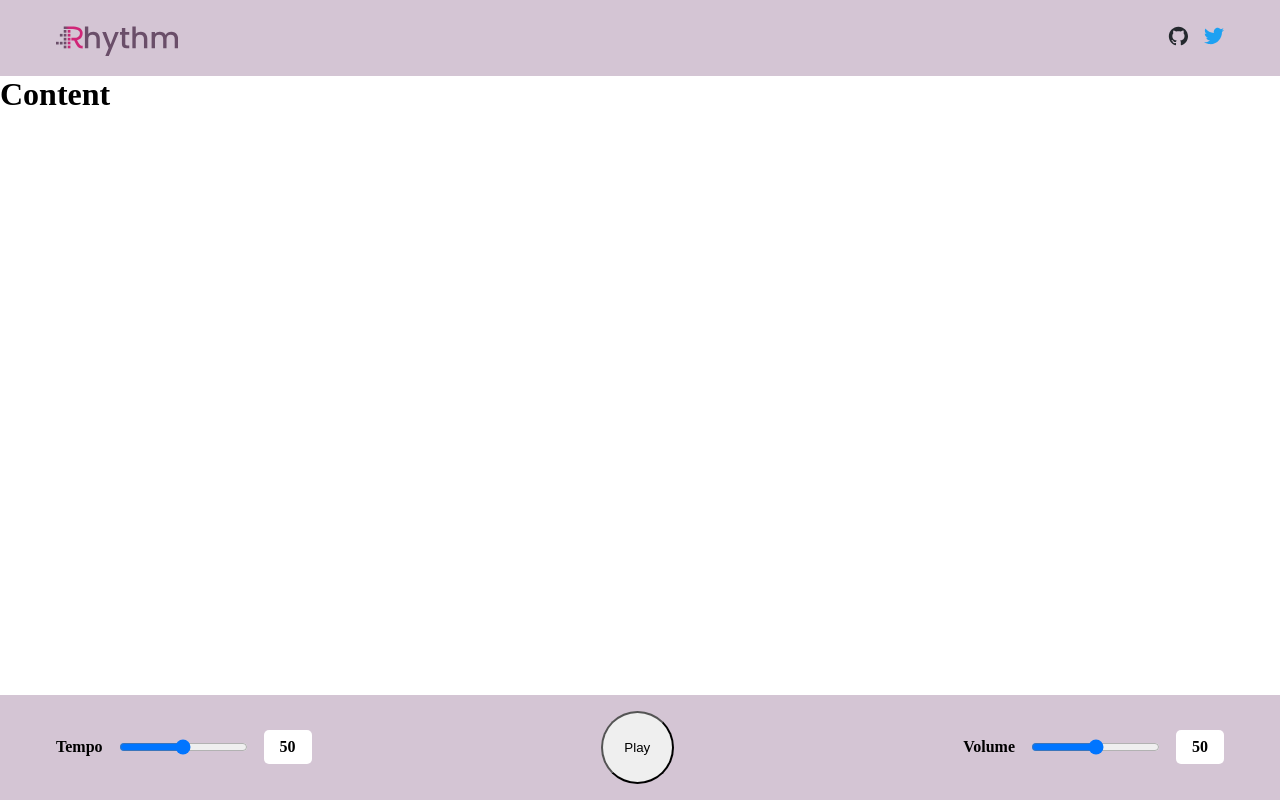
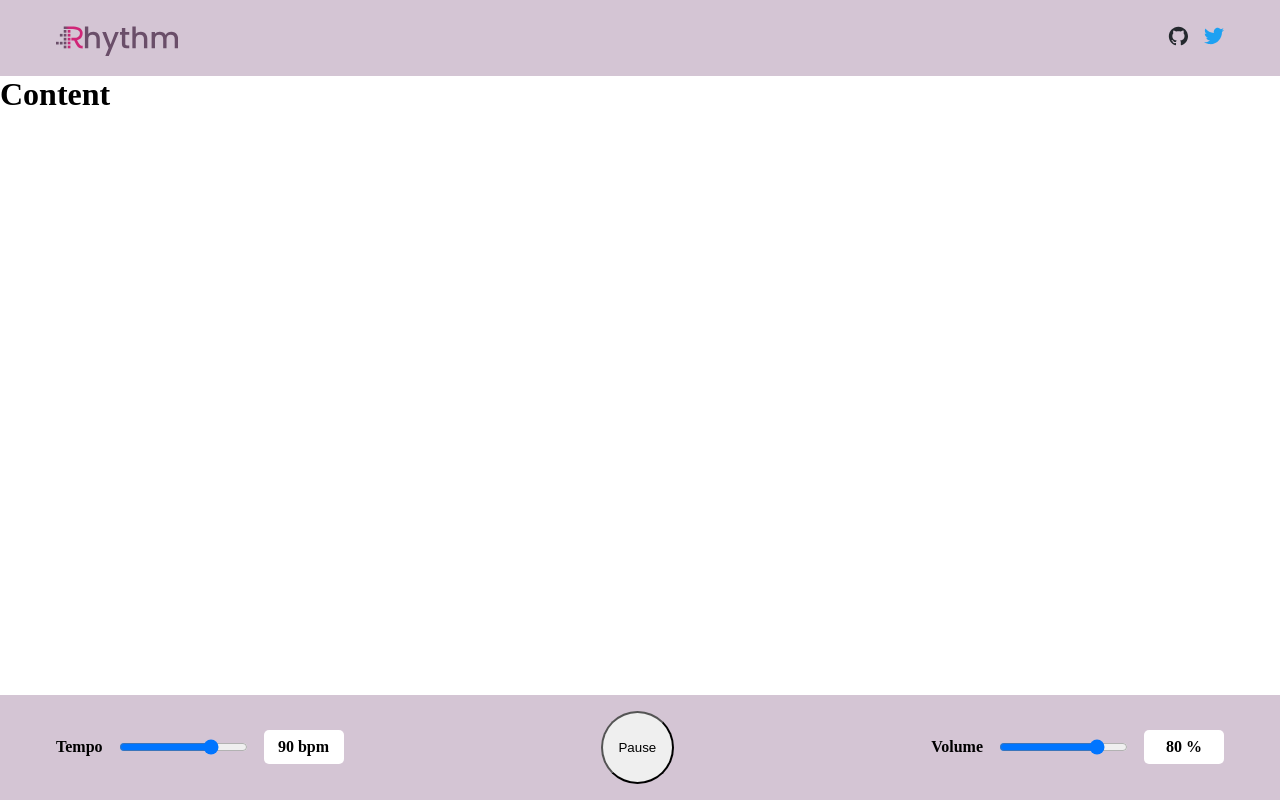
Before and after one commit to Kuntal-Das/Rhythm, a React (Create React App) app: page / in a window 1280 px wide. Built offline with nearby package versions, Linux system fonts and the light colour scheme.

Commit message:
Contex and Footer logic

```diff
--- a/src/App.js
+++ b/src/App.js
@@ -1,17 +1,21 @@
-import React from "react"
-import './styles/App.scss';
+import React from "react";
+import "./styles/App.scss";
 
-import Header from "./components/Header"
-import Content from "./components/Content"
-import Footer from "./components/Footer"
+import Header from "./components/Header";
+import Content from "./components/Content";
+import Footer from "./components/Footer";
+
+import { ContextProvider } from "./Context";
 
 function App() {
   return (
-    <div className="app">
-      <Header />
-      <Content />
-      <Footer />
-    </div>
+    <ContextProvider>
+      <div className="app">
+        <Header />
+        <Content />
+        <Footer />
+      </div>
+    </ContextProvider>
   );
 }
 
--- /dev/null
+++ b/src/Context.js
@@ -0,0 +1,39 @@
+import { createContext, Component } from "react";
+
+const Context = createContext();
+
+class ContextProvider extends Component {
+  state = {
+    tempo: 90,
+    volume: 80,
+    isPlaying: false
+  };
+
+  togglePlayState = () => {
+    this.setState((prevState) => ({ isPlaying: !prevState.isPlaying }));
+  };
+
+  handelChange = (event) => {
+    const { name, type } = event.target;
+    const value =
+      type === "range" ? parseInt(event.target.value) : event.target.value;
+
+    this.setState({
+      [name]: value
+    });
+  };
+
+  render = () => (
+    <Context.Provider
+      value={{
+        ...this.state,
+        handelChange: this.handelChange,
+        togglePlayState: this.togglePlayState
+      }}
+    >
+      {this.props.children}
+    </Context.Provider>
+  );
+}
+
+export { ContextProvider, Context };
--- a/src/components/Footer.js
+++ b/src/components/Footer.js
@@ -1,16 +1,38 @@
-import React from "react"
-import "../styles/footer.scss"
+import React, { useContext } from "react";
+import "../styles/footer.scss";
 
-import Slider from "./Slider"
+import Slider from "./Slider";
 
-const Footer = () => (
-  <footer className="footer">
-    <div className="container flex-spacebetween">
-      <Slider name="Tempo"/>
-      <button className="playpause">Play</button>
-      <Slider name="Volume"/>
-    </div>
-  </footer>
-)
+import { Context } from "../Context";
 
-export default Footer
+const Footer = () => {
+  const {
+    tempo,
+    volume,
+    handelChange,
+    isPlaying,
+    togglePlayState
+  } = useContext(Context);
+  const tempoSTEP = 1,
+    tempoMAX = 120;
+  return (
+    <footer className="footer">
+      <div className="container flex-spacebetween">
+        <Slider
+          name="tempo"
+          unit="bpm"
+          step={tempoSTEP}
+          max={tempoMAX}
+          value={tempo}
+          handelChange={handelChange}
+        />
+        <button className="playpause" onClick={togglePlayState}>
+          {isPlaying ? `Play` : "Pause"}
+        </button>
+        <Slider name="volume" value={volume} handelChange={handelChange} />
+      </div>
+    </footer>
+  );
+};
+
+export default Footer;
--- a/src/components/Slider.js
+++ b/src/components/Slider.js
@@ -10,10 +10,12 @@ const Slider = (props) => (
       className="slider-input"
       name={props.name}
       min={props.min}
+      max={props.max}
       step={props.step}
-      // value={props.value}
+      value={props.value}
+      onChange={props.handelChange}
     />
-    <span className="reading">{props.value}</span>
+    <span className="reading">{`${props.value} ${props.unit}`}</span>
   </div>
 );
 Slider.propTypes = {
@@ -28,6 +30,7 @@ Slider.defaultProps = {
   min: 0,
   max: 100,
   value: 50,
-  step: 5
+  step: 5,
+  unit: "%"
 };
 export default Slider;
--- a/src/styles/slider.scss
+++ b/src/styles/slider.scss
@@ -9,8 +9,14 @@
   font-weight: 700;
 }
 
+.name{
+  text-transform: capitalize;
+}
+
 .reading{
-  padding: 0.5em 1em;
+  padding: 0.5em 0em;
+  min-width:10ch;
+  text-align: center;
   border-radius: 5px;
   background-color: var(--clr-white);
 }
```
